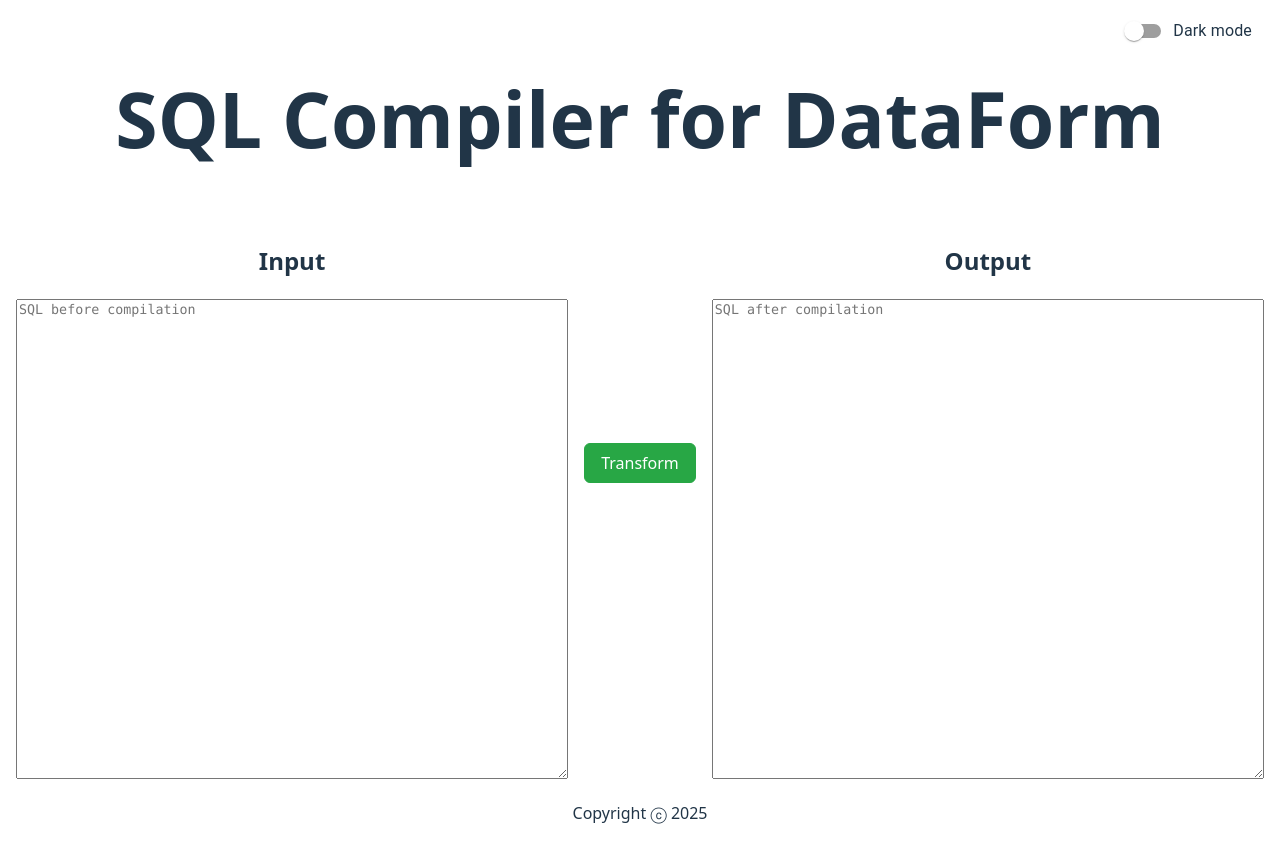
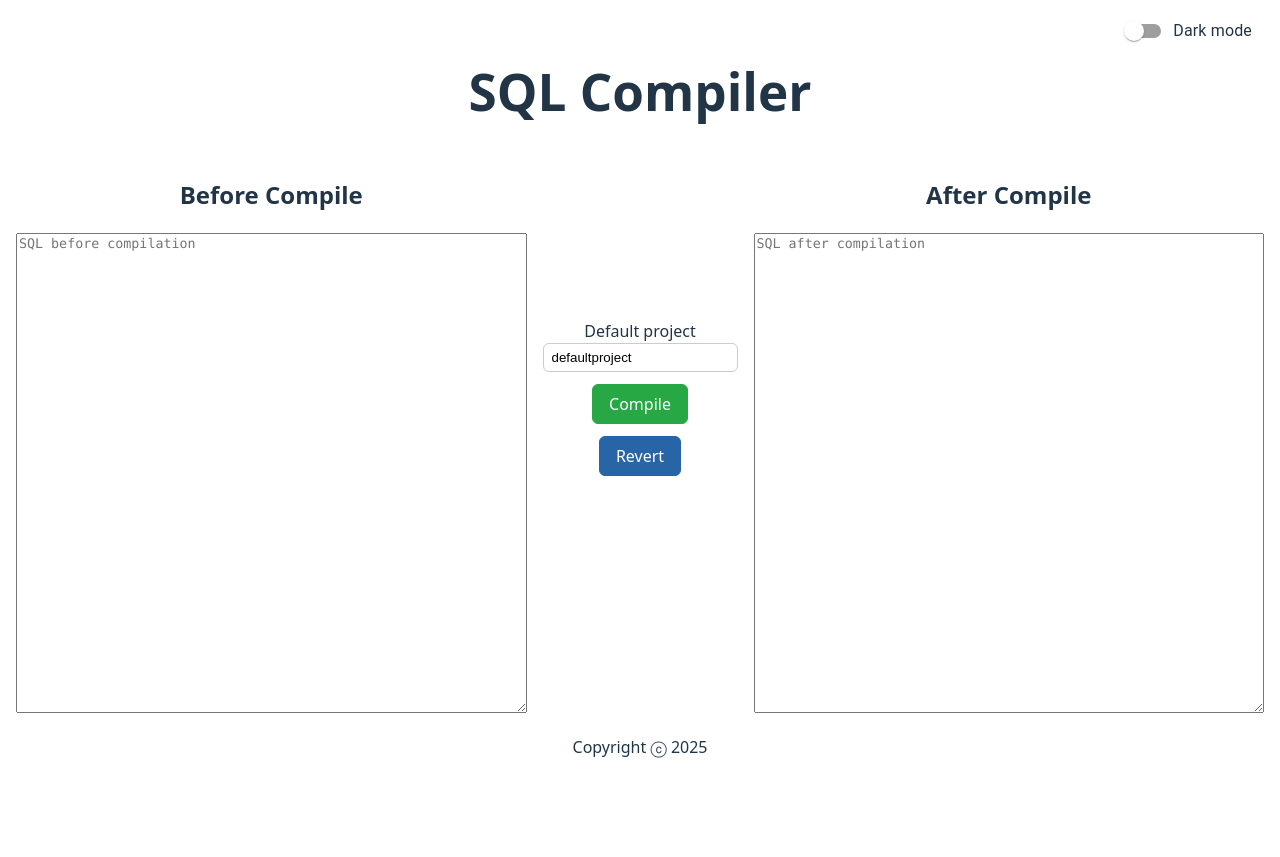
Before and after one commit to kwchun0520/sql-compiler, a React (Vite) app: page / in a window 1280 px wide. After the commit the page ends 800 px from the top, so only its background shows below. Built offline with nearby package versions, Linux system fonts and the light colour scheme.

Commit message:
add revert for compilation

```diff
--- a/src/App.jsx
+++ b/src/App.jsx
@@ -25,19 +25,24 @@ function App() {
   return (
     <div className={`App ${darkMode ? 'theme-dark' : 'theme-light'}`}>
       {/* <Sidebar isOpen={isSidebarOpen} toggleSidebar={toggleSidebar} /> */}
-      <ControlSwitch darkMode={darkMode} onToggle={() => setDarkMode(v => !v)} />
       <div className="content">
         <Header />
+        <ControlSwitch darkMode={darkMode} onToggle={() => setDarkMode(v => !v)} />
         <div className="three-col-grid">
           <div>
             <ReferenceSqlArea value={referencedSql} onChange={setReferencedSql} />
           </div>
           <div>
-            <Transform inputSql={referencedSql} onTransformed={setCompiledSql} />
-            {/* <Transform inputSql={compiledSql} onTransformed={setCompiledSql} /> */}
+            {/* Pass compiledSql in, and a handler to push reverted SQL back to the left */}
+            <Transform
+              referencedSql={referencedSql}
+              compiledSql={compiledSql}
+              onCompiled={setCompiledSql}
+              onReverted={setReferencedSql}
+            />
           </div>
           <div>
-            <CompileSqlArea value={compiledSql} />
+            <CompileSqlArea value={compiledSql} onChange={setCompiledSql} />
           </div>
         </div>
         <Footer />
--- a/src/components/CompileSqlArea.jsx
+++ b/src/components/CompileSqlArea.jsx
@@ -1,19 +1,21 @@
 import { useState } from 'react';
 
+function CompileSqlArea({ value, onChange }) {
+    const handleChange = (event) => {
+        onChange?.(event.target.value);
+    };
 
-
-function CompileSqlArea({ value }) {
     return (
         <div>
-            <h2>Output</h2>
+            <h2>After Compile</h2>
             <textarea
                 id="compiled-sql"
                 name="content"
                 value={value}
+                onChange={handleChange}
                 placeholder="SQL after compilation"
                 cols="80"
                 rows="40"
-                readOnly
             />
         </div>
     );
--- a/src/components/Header.jsx
+++ b/src/components/Header.jsx
@@ -4,7 +4,7 @@ import "../styles/Header.css"; // Assuming you have a CSS file for styles
 function Header() {
   return (
     <header>
-      <h1>SQL Compiler for DataForm</h1>
+      <h1>SQL Compiler</h1>
     </header>
   );
 }
--- a/src/components/ReferenceSqlArea.jsx
+++ b/src/components/ReferenceSqlArea.jsx
@@ -7,7 +7,7 @@ function ReferenceSqlArea({ value, onChange }) {
 
     return (
         <div>
-            <h2>Input</h2>
+            <h2>Before Compile</h2>
             <textarea
                 id="referenced-sql"
                 name="content"
--- a/src/components/Transform.jsx
+++ b/src/components/Transform.jsx
@@ -1,15 +1,12 @@
 import '../styles/Transform.css';
 import { format } from 'sql-formatter';
+import { useState } from 'react';
 
-function Transform({ inputSql = '', onTransformed }) {
-    function transformSql() {
-        const sql = inputSql ?? '';
-        if (!sql.trim()) {
-        onTransformed?.('');
-        return;
-        }
+function Transform({ referencedSql = '', compiledSql = '', onCompiled, onReverted }) {
+    // Allow user to override the default project used in ref replacements
+    const [defaultProject, setDefaultProject] = useState('defaultproject');
 
-        const normalized = (function normalizeSql(s) {
+    function normalizeSql(s) {
         let r = s
             .replace(/\s+/g, ' ')
             .replace(/\s*,\s*/g, ', ')
@@ -19,9 +16,8 @@ function Transform({ inputSql = '', onTransformed }) {
             .replace(/\s*:\s*/g, ': ')
             .trim();
 
-        // Replace token only when it’s standalone (preceded by start/space/(,/= and followed by end/space/)/, /; /=)
         const boundaryReplace = (str, token, replacement) => {
-            const tokenPattern = token.replace(/\s+/g, '\\s+'); // tolerate single spaces inside token
+            const tokenPattern = token.replace(/\s+/g, '\\s+');
             const re = new RegExp(`(^|[\\s(,=])${tokenPattern}(?=($|[\\s),;=]))`, 'gi');
             return str.replace(re, (_, p1) => `${p1}${replacement}`);
         };
@@ -55,15 +51,13 @@ function Transform({ inputSql = '', onTransformed }) {
         for (const t of TYPES_SINGLE) r = boundaryReplace(r, t, t.toUpperCase());
 
         return r;
-        })(sql);
+    };
 
     // ${ref({ database: "...", schema: "...", name: "..." })} -> project.schema.name
     function replaceRefObjectPatterns(input, defaultProject = 'defaultproject') {
-        // Capture the object body inside ${ref({ ... })}
         const outer = /\$\{ref\(\s*\{\s*([^}]*)\}\s*\)\}/gi;
 
         return input.replace(outer, (full, objBody) => {
-                // Extract database|schema|name regardless of order and quoting
             const kvRe = /\b(database|schema|name)\b\s*:\s*(?:"([^"]+)"|'([^']+)'|`([^`]+)`|([A-Za-z_][\w$.-]*))/gi;
 
             let db, sch, nm, m;
@@ -75,17 +69,47 @@ function Transform({ inputSql = '', onTransformed }) {
                 else if (key === 'name') nm = val;
             }
 
-                // Require schema and name; use default for missing database
             if (!sch || !nm) return full;
             const project = db && db.length ? db : defaultProject;
             return `${project}.${sch}.${nm}`;
         });
     };
-        const normalizedCompile = replaceRefObjectPatterns(normalized, 'defaultproject');
 
-        let formatted = normalizedCompile;
+    // project.schema.name -> ${ref({...})}
+    function revertRefObjectPatterns(input, defaultProject = 'defaultproject') {
+        const dotPattern = /\b([A-Za-z_][\w.-]*)\.([A-Za-z_][\w.-]*)\.([A-Za-z_][\w.-]*)\b/g;
+
+        return input.replace(dotPattern, (full, project, schema, name) => {
+            if (project === defaultProject) {
+                return `\${ref({schema:"${schema}", name:"${name}"})}`;
+            }
+            return `\${ref({database:"${project}", schema:"${schema}", name:"${name}"})}`;
+        });
+    };
+
+    // Remove Dataform-like config blocks: config { ... }
+    function stripConfigBlocks(input) {
+        if (!input) return input;
+        // Prefer matches that start at line starts, then a broader fallback
+        let out = input.replace(/(^|\n)\s*config\s*\{[\s\S]*?\}\s*(?=\n|$)/gi, '$1');
+        out = out.replace(/\bconfig\s*\{[\s\S]*?\}\s*;?/gi, '');
+        return out.trim();
+    }
+
+    function compileSql() {
+        const sql = referencedSql ?? '';
+        if (!sql.trim()) {
+            onCompiled?.('');
+            return;
+        }
+        // Strip config { ... } blocks before normalization/formatting
+        const withoutConfig = stripConfigBlocks(sql);
+        const normalized = normalizeSql(withoutConfig);
+        const compiled = replaceRefObjectPatterns(normalized, defaultProject);
+
+        let formatted = compiled;
         try {
-            formatted = format(normalizedCompile, {
+            formatted = format(compiled, {
                 language: 'sql',
                 uppercase: true,
                 indent: '  ',
@@ -93,18 +117,53 @@ function Transform({ inputSql = '', onTransformed }) {
             });
         } catch (e) {
             console.error('SQL format error:', e);
+        }
+        onCompiled?.(formatted);
     };
-        onTransformed?.(formatted);
+
+    function revertSql() {
+        const sql = compiledSql ?? '';
+        if (!sql.trim()) {
+            onReverted?.('');
+            return;
+        }
+        const normalized = normalizeSql(sql);
+
+        let formatted = normalized;
+        try {
+            formatted = format(normalized, {
+                language: 'sql',
+                uppercase: true,
+                indent: '  ',
+                linesBetweenQueries: 1
+            });
+        } catch (e) {
+            console.error('SQL format error:', e);
+        }
+        const revertedFormatted = revertRefObjectPatterns(formatted, defaultProject);
+        onReverted?.(revertedFormatted);
     }
 
     return (
         <div>
             <div className="transform">
-        <button className="transform-btn" onClick={transformSql}>Transform</button>
+                {/* Default project input */}
+                <div className="default-project-input-group">
+                    <label htmlFor="default-project" style={{ marginBottom: 4 }}>Default project</label>
+                    <input
+                        id="default-project"
+                        type="text"
+                        value={defaultProject}
+                        onChange={(e) => setDefaultProject(e.target.value)}
+                        placeholder="defaultproject"
+                        style={{ padding: '6px 8px', borderRadius: 6, border: '1px solid #ccc' }}
+                    />
                 </div>
-        <div>
-
+                {/* Action buttons */}
+                <button className="compile-btn" onClick={compileSql}>Compile</button>
+                <button className="revert-btn" onClick={revertSql}>Revert</button>
             </div>
+            <div></div>
         </div>
     );
 }
--- a/src/styles/App.css
+++ b/src/styles/App.css
@@ -4,7 +4,6 @@
   padding: 1rem;
   text-align: center;
 }
-
 
 .three-col-grid {
   display: grid;
--- a/src/styles/Header.css
+++ b/src/styles/Header.css
@@ -1,6 +1,6 @@
 header {
-    padding: 10px;
+    padding: 4px;
     text-align: center;
-    font-size: 24px;
+    font-size: 16px;
     font-weight: bold;
 }
--- a/src/styles/Transform.css
+++ b/src/styles/Transform.css
@@ -1,11 +1,40 @@
 .transform {
   display: flex;
-  justify-content: center;   /* horizontal center */
-  align-items: center;       /* vertical center */
-  min-height: 60vh;          /* match the textarea height */
+  flex-direction: column; /* stack buttons vertically */
+  justify-content: center;
+  align-items: center;
+  gap: 12px;
+  min-height: 60vh;
 }
 
-.transform-btn {
+/* In case any global styles make buttons full-width */
+.compile-btn,
+.revert-btn {
+  display: inline-flex;
+  width: auto;
+}
+
+.revert-btn {
+  background-color: #2865a7;
+  color: #fff;
+  border: 1px solid #2865a7;
+  padding: 0.5rem 1rem;
+  border-radius: 6px;
+  cursor: pointer;
+  align-items: center;
+}
+
+.revert-btn:hover {
+  background-color: #1c4571;
+  border-color: #1c4571;
+}
+
+.revert-btn:focus {
+  outline: none;
+  box-shadow: 0 0 0 0.2rem rgba(40, 106, 167, 0.35);
+}
+
+.compile-btn {
   background-color: #28a745;
   color: #fff;
   border: 1px solid #28a745;
@@ -15,12 +44,12 @@
   align-items: center;
 }
 
-.transform-btn:hover {
+.compile-btn:hover {
   background-color: #218838;
   border-color: #1e7e34;
 }
 
-.transform-btn:focus {
+.compile-btn:focus {
   outline: none;
   box-shadow: 0 0 0 0.2rem rgba(40, 167, 69, 0.35);
 }
```
Lines whose indentation alone changed are shown as unchanged.
